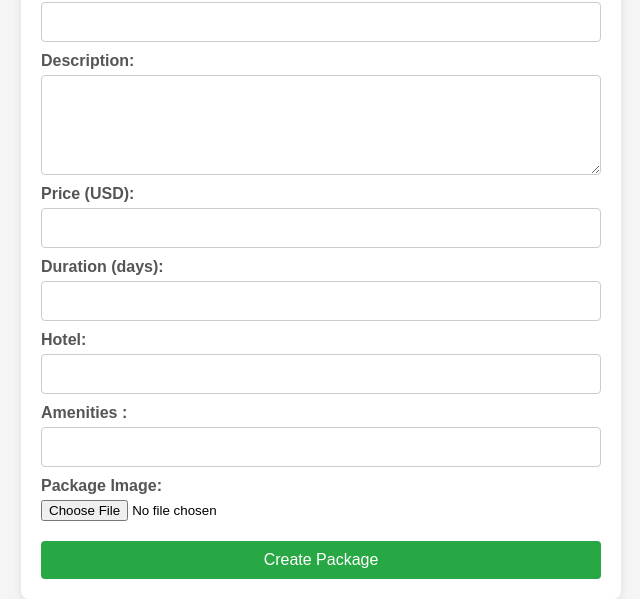
After one commit to ethanbwibo-Strath/Software-Engineering-Project, a PHP site: page /createPackage.php in a window 1280 px wide; the page is wider, and only the part inside the window is pictured. The commit adds this page. Shown: the part 231-830 px from the top of that part, without its empty margins (319-959 px from the left). Run offline with PHP 8.4, Linux system fonts and the light colour scheme.

```diff
--- a/HomePage.php
+++ b/HomePage.php
@@ -106,11 +106,11 @@ include('layouts/header.php');
             <h1>Discover the World's Hidden <br> Gems.</h1>
             <div class="btns">
                 <div class="book-btn">
-                    <button type ="button">Book Now</button>
+                    <button type ="button">Book a Trip</button>
                 </div>
 
                 <div class="explore-btn">
-                    <button type ="button">Explore</button>
+                    <button type ="button">Explore Destinations</button>
                 </div>
             </div>
         </div>
--- a/TravelAgent.php
+++ b/TravelAgent.php
@@ -11,7 +11,7 @@ include "layouts/header.php";
             <ul>
 
                 <div class="sidebar-link">
-                    <li><a href="">Packages </a></li>
+                    <li><a href="packages.php">Packages </a></li>
                     <img src="img/user.png" alt="User Icon">
                 </div>
 
--- /dev/null
+++ b/createPackage.php
@@ -0,0 +1,109 @@
+<?php
+// Include the header
+$pagetitle = "Create a Travel Package";
+$stylesheet = "TravelAgentStyles.css";
+include "layouts/header.php";
+?>
+<style>
+    body {
+    font-family: Arial, sans-serif;
+    background-color: #f5f5f5; /* Light background */
+    margin: 0;
+    padding: 20px;
+}
+
+.main-content {
+    max-width: 600px; /* Max width for the form */
+    margin: 0 auto; /* Center the form */
+    background: #fff; /* White background for the form */
+    padding: 20px;
+    border-radius: 8px; /* Rounded corners */
+    box-shadow: 0 2px 10px rgba(0, 0, 0, 0.1); /* Subtle shadow */
+}
+
+h1 {
+    text-align: center; /* Center the heading */
+    color: #333; /* Darker text color */
+}
+
+form {
+    display: flex;
+    flex-direction: column; /* Stack elements vertically */
+}
+
+label {
+    margin-top: 10px; /* Space above each label */
+    font-weight: bold; /* Bold labels */
+    color: #555; /* Gray color for labels */
+}
+
+input[type="text"],
+input[type="number"],
+textarea,
+select {
+    padding: 10px; /* Inner padding */
+    margin-top: 5px; /* Space above input fields */
+    border: 1px solid #ccc; /* Light border */
+    border-radius: 4px; /* Rounded corners for inputs */
+    font-size: 16px; /* Font size for input */
+}
+
+input[type="file"] {
+    margin-top: 5px; /* Space above file input */
+}
+
+input[type="submit"] {
+    margin-top: 20px; /* Space above the button */
+    padding: 10px; /* Inner padding */
+    border: none; /* No border */
+    border-radius: 4px; /* Rounded corners */
+    background-color: #28a745; /* Bootstrap success color */
+    color: white; /* White text */
+    font-size: 16px; /* Font size for button */
+    cursor: pointer; /* Pointer cursor on hover */
+    transition: background-color 0.3s; /* Smooth transition */
+}
+
+input[type="submit"]:hover {
+    background-color: #218838; /* Darker green on hover */
+}
+
+textarea {
+    resize: vertical; /* Allow vertical resizing */
+    height: 100px; /* Set a default height */
+}
+
+@media (max-width: 600px) {
+    .main-content {
+        width: 90%; /* Full width on small screens */
+    }
+}
+
+</style>
+<div class="main-content">
+    <h1>Create a New Package</h1>
+    <form action="submitPackage.php" method="POST" enctype="multipart/form-data">
+        <label for="package-name">Package Name:</label>
+        <input type="text" id="package-name" name="package_name" required>
+
+        <label for="package-description">Description:</label>
+        <textarea id="package-description" name="package_description" required></textarea>
+
+        <label for="package-price">Price (USD):</label>
+        <input type="number" id="package-price" name="package_price" min="0" required>
+
+        <label for="package-duration">Duration (days):</label>
+        <input type="number" id="package-duration" name="package_duration" min="1" required>
+
+        <label for="package-hotel">Hotel:</label>
+        <input type="text" id="package-hotel" name="package_hotel" required>
+
+        <label for="package-amenities">Amenities :</label>
+        <input type="text" id="package-amenities" name="package_amenities" required>
+
+        <label for="package-image">Package Image:</label>
+        <input type="file" id="package-image" name="package_image" accept="image/*" required>
+
+        <input type="submit" value="Create Package">
+    </form>
+</div>
```
Also changed, not shown: TravelAgentStyles.css (+21 -0 lines), packages.php (added, +49 -0 lines), updatePackage.php (added, +131 -0 lines), viewPackages.php (added, +36 -0 lines).
